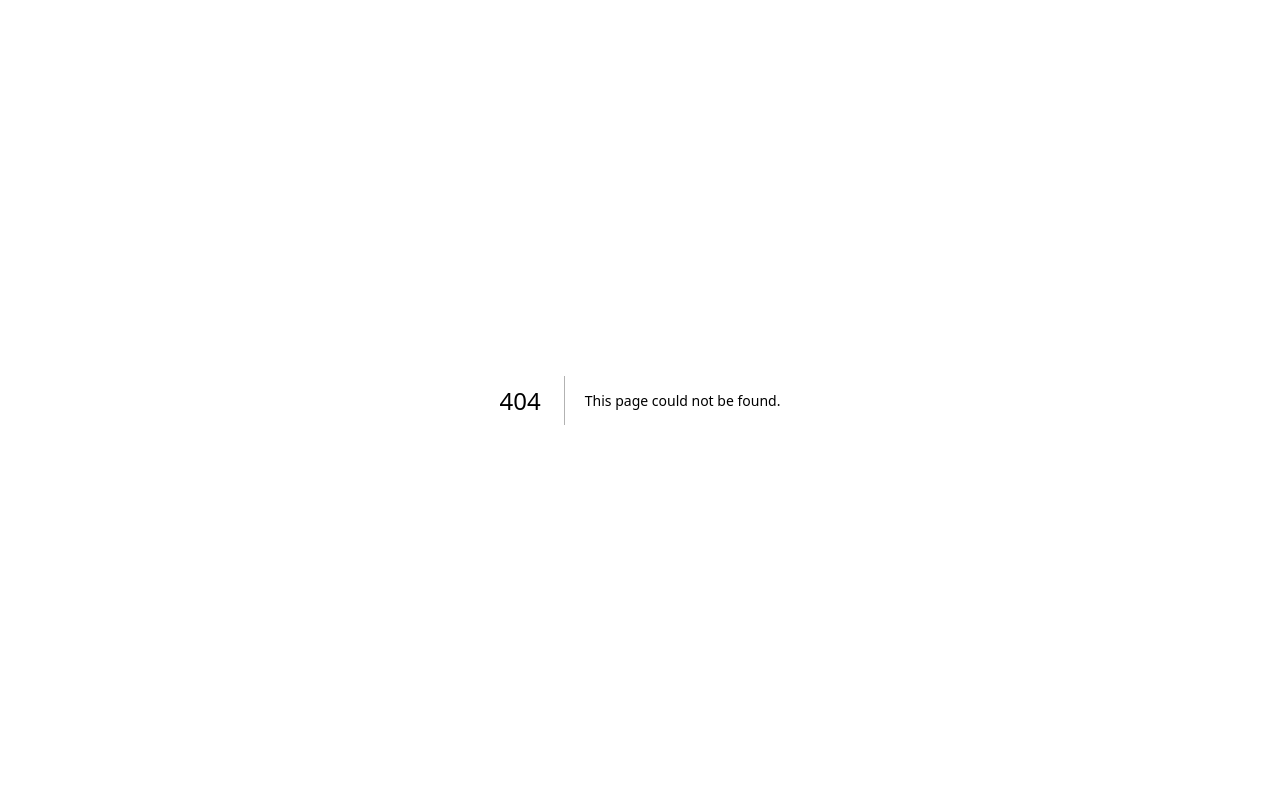
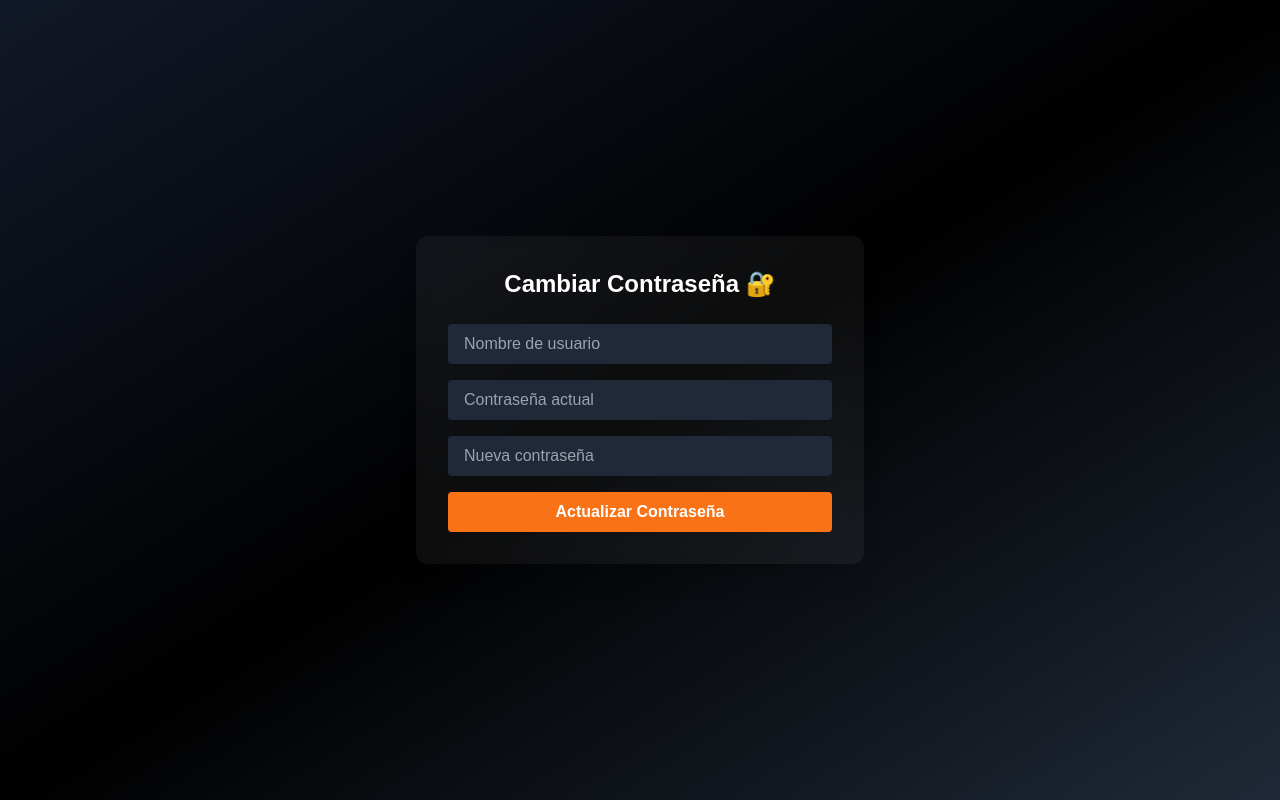
Before and after one commit to francoluca35/comandas, a Next.js app: page /cambiarpassword in a window 1280 px wide. Before the commit this address had no page. Built offline with nearby package versions, Linux system fonts and the light colour scheme.

Commit message:
Modificacion de contraseñas

```diff
--- /dev/null
+++ b/app/api/auth/change-password/route.js
@@ -0,0 +1,46 @@
+import { NextResponse } from "next/server";
+import clientPromise from "@/lib/mongodb";
+import { comparePassword, hashPassword } from "@/utils/encrypt";
+
+export async function PUT(req) {
+  try {
+    const { username, oldPassword, newPassword } = await req.json();
+
+    if (!username || !oldPassword || !newPassword) {
+      return NextResponse.json(
+        { error: "Todos los campos son obligatorios." },
+        { status: 400 }
+      );
+    }
+
+    const client = await clientPromise;
+    const db = client.db("comandas");
+    const user = await db.collection("users").findOne({ username });
+
+    if (!user) {
+      return NextResponse.json(
+        { error: "Usuario no encontrado." },
+        { status: 404 }
+      );
+    }
+
+    const match = await comparePassword(oldPassword, user.password);
+    if (!match) {
+      return NextResponse.json(
+        { error: "La contraseña actual es incorrecta." },
+        { status: 401 }
+      );
+    }
+
+    const hashedNew = await hashPassword(newPassword);
+
+    await db
+      .collection("users")
+      .updateOne({ username }, { $set: { password: hashedNew } });
+
+    return NextResponse.json({ success: true });
+  } catch (error) {
+    console.error("💥 Error en change-password:", error);
+    return NextResponse.json({ error: "Error del servidor" }, { status: 500 });
+  }
+}
--- /dev/null
+++ b/app/cambiarpassword/components/modificatedPass.js
@@ -0,0 +1,89 @@
+"use client";
+
+import { useState } from "react";
+import Swal from "sweetalert2";
+
+export default function ModificatedPass() {
+  const [form, setForm] = useState({
+    username: "",
+    oldPassword: "",
+    newPassword: "",
+  });
+  const [loading, setLoading] = useState(false);
+
+  const handleChange = (e) => {
+    setForm({ ...form, [e.target.name]: e.target.value });
+  };
+
+  const handleSubmit = async (e) => {
+    e.preventDefault();
+    setLoading(true);
+
+    const res = await fetch("/api/auth/change-password", {
+      method: "PUT",
+      headers: { "Content-Type": "application/json" },
+      body: JSON.stringify(form),
+    });
+
+    const data = await res.json();
+    setLoading(false);
+
+    if (!res.ok) {
+      return Swal.fire("Error", data.error || "Algo falló", "error");
+    }
+
+    Swal.fire("Éxito", "Contraseña actualizada correctamente", "success");
+    setForm({ username: "", oldPassword: "", newPassword: "" });
+  };
+
+  return (
+    <div className="min-h-screen flex items-center justify-center bg-gradient-to-br from-gray-900 via-black to-gray-800 px-4">
+      <form
+        onSubmit={handleSubmit}
+        className="bg-white/5 backdrop-blur p-8 rounded-xl w-full max-w-md shadow-xl"
+      >
+        <h2 className="text-white text-2xl font-bold mb-6 text-center">
+          Cambiar Contraseña 🔐
+        </h2>
+
+        <input
+          type="text"
+          name="username"
+          placeholder="Nombre de usuario"
+          value={form.username}
+          onChange={handleChange}
+          className="w-full px-4 py-2 rounded bg-gray-800 text-white mb-4 focus:ring-2 focus:ring-orange-400"
+          required
+        />
+
+        <input
+          type="password"
+          name="oldPassword"
+          placeholder="Contraseña actual"
+          value={form.oldPassword}
+          onChange={handleChange}
+          className="w-full px-4 py-2 rounded bg-gray-800 text-white mb-4 focus:ring-2 focus:ring-orange-400"
+          required
+        />
+
+        <input
+          type="password"
+          name="newPassword"
+          placeholder="Nueva contraseña"
+          value={form.newPassword}
+          onChange={handleChange}
+          className="w-full px-4 py-2 rounded bg-gray-800 text-white mb-4 focus:ring-2 focus:ring-orange-400"
+          required
+        />
+
+        <button
+          type="submit"
+          disabled={loading}
+          className="w-full bg-orange-500 text-white font-semibold py-2 rounded hover:bg-orange-600 transition"
+        >
+          {loading ? "Guardando..." : "Actualizar Contraseña"}
+        </button>
+      </form>
+    </div>
+  );
+}
--- /dev/null
+++ b/app/cambiarpassword/page.jsx
@@ -0,0 +1,16 @@
+"use client";
+
+import React, { Suspense } from "react";
+import ModificatedPass from "./components/modificatedPass";
+
+export default function CambiarPasswordPage() {
+  return (
+    <Suspense
+      fallback={
+        <div className="text-white text-center">Cargando formulario...</div>
+      }
+    >
+      <ModificatedPass />
+    </Suspense>
+  );
+}
```
Also changed, not shown: 1 other file (tests, documents, lock files or other folders).
